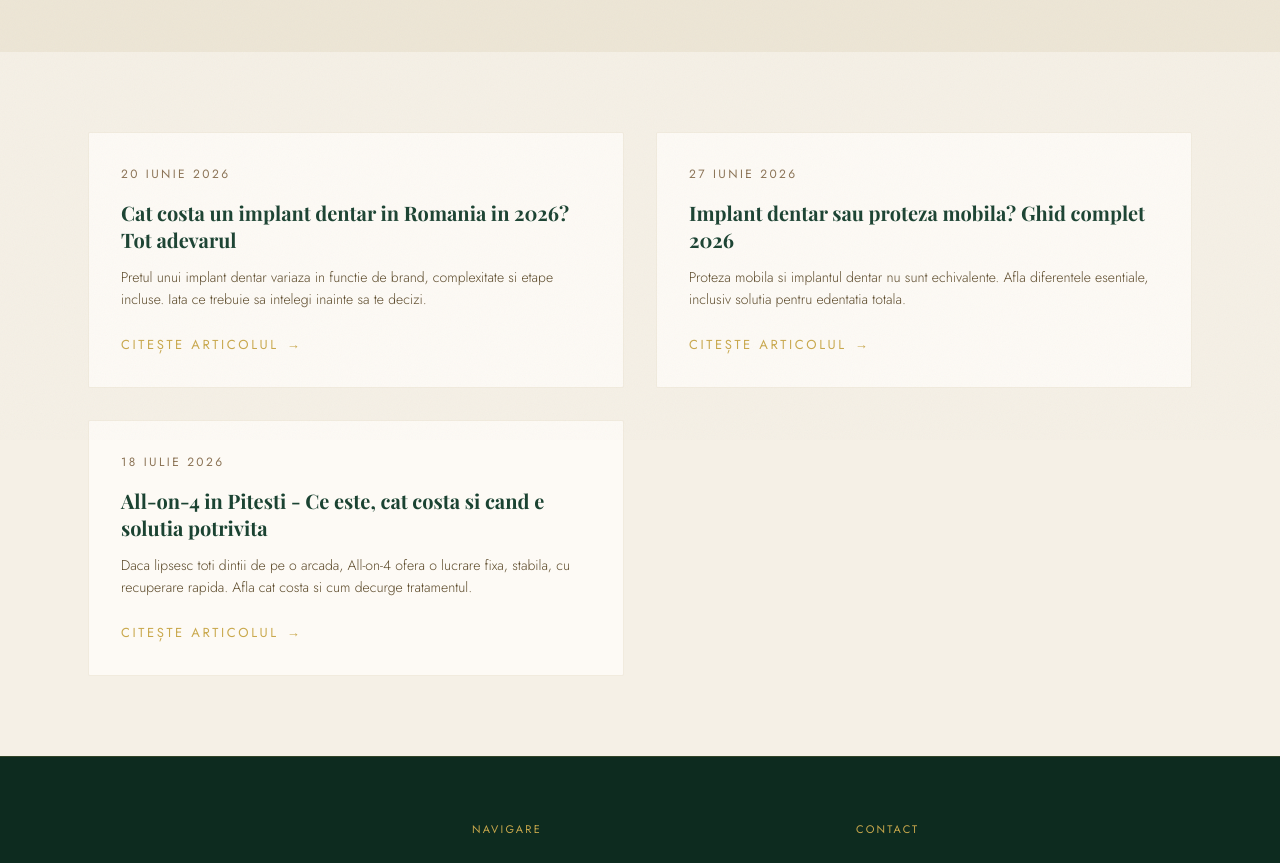
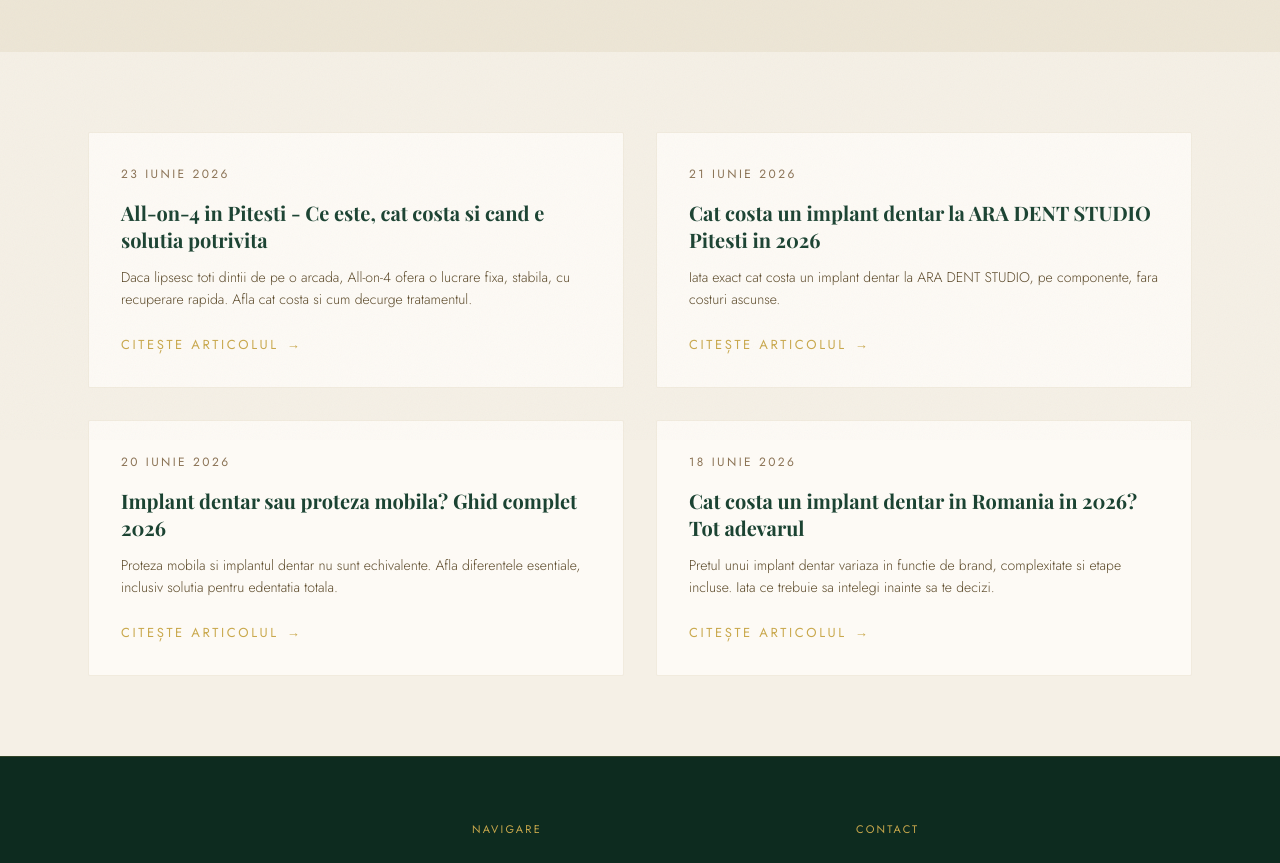
Before and after one commit to Rbt1/aradentpitesti, a Next.js app: page /blog in a window 1280 px wide. Shown: the part 360-1223 px from the top of the page. Built offline with nearby package versions, Linux system fonts and the light colour scheme; grey boxes are pictures that could not be loaded.

Commit message:
fix date articole blog si verific articol lipsa

```diff
--- a/app/blog/page.tsx
+++ b/app/blog/page.tsx
@@ -17,6 +17,10 @@ export const metadata: Metadata = {
     type: 'website',
   },
 }
+
+const articoleSortate = [...articole].sort(
+  (a, b) => new Date(b.date).getTime() - new Date(a.date).getTime()
+)
 
 export default function BlogPage() {
   return (
@@ -43,7 +47,7 @@ export default function BlogPage() {
         <section className="py-20 px-6 bg-cream">
           <div className="container-site max-w-4xl">
             <div className="grid grid-cols-1 md:grid-cols-2 gap-8">
-              {articole.map((articol) => (
+              {articoleSortate.map((articol) => (
                 <article
                   key={articol.slug}
                   className="bg-offwhite border border-bark-light/30 rounded-sm p-8 flex flex-col hover:shadow-[0_8px_32px_rgba(45,106,79,0.12)] transition-shadow duration-300"
--- a/app/sitemap.ts
+++ b/app/sitemap.ts
@@ -21,5 +21,6 @@ export default function sitemap(): MetadataRoute.Sitemap {
     { url: `${base}/servicii/all-on-4-all-on-6`, lastModified: now, changeFrequency: 'monthly', priority: 0.9 },
     { url: `${base}/contact`, lastModified: now, changeFrequency: 'monthly', priority: 0.8 },
     { url: `${base}/blog/all-on-4-pitesti-cat-costa`, lastModified: now, changeFrequency: 'monthly', priority: 0.8 },
+    { url: `${base}/blog/cat-costa-implant-dentar-ara-dent-pitesti`, lastModified: now, changeFrequency: 'monthly', priority: 0.8 },
   ]
 }
--- a/data/articole.ts
+++ b/data/articole.ts
@@ -19,7 +19,7 @@ export const articole: Articol[] = [
     title: 'Cat costa un implant dentar in Romania in 2026? Tot adevarul',
     metaDescription: 'Afla ce factori influenteaza pretul unui implant dentar in Romania in 2026 si cum sa eviti sa platesti de doua ori pentru un implant esuat.',
     excerpt: 'Pretul unui implant dentar variaza in functie de brand, complexitate si etape incluse. Iata ce trebuie sa intelegi inainte sa te decizi.',
-    date: '2026-06-20',
+    date: '2026-06-18',
     continut: `
       <p>Daca ai cautat pe Google "pret implant dentar", probabil ai gasit cifre diferite la fiecare clinica — si asta e confuz. Hai sa clarificam exact de ce variaza preturile si ce ar trebui sa te intereseze cu adevarat.</p>
 
@@ -74,7 +74,7 @@ export const articole: Articol[] = [
     title: 'Implant dentar sau proteza mobila? Ghid complet 2026',
     metaDescription: 'Compara implantul dentar cu proteza mobila: avantaje, dezavantaje, resorbtia osoasa si solutia All-on-4/6 pentru edentatia totala.',
     excerpt: 'Proteza mobila si implantul dentar nu sunt echivalente. Afla diferentele esentiale, inclusiv solutia pentru edentatia totala.',
-    date: '2026-06-27',
+    date: '2026-06-20',
     continut: `
     <p>Cand lipseste un dinte, ai practic doua optiuni serioase: implant dentar sau proteza mobila. Multe persoane aleg proteza pentru ca pare mai simpla si mai accesibila — dar decizia merita analizata cu atentie, pentru ca diferentele pe termen lung sunt semnificative.</p>
 
@@ -162,11 +162,55 @@ export const articole: Articol[] = [
   `,
   },
   {
+    slug: 'cat-costa-implant-dentar-ara-dent-pitesti',
+    title: 'Cat costa un implant dentar la ARA DENT STUDIO Pitesti in 2026',
+    metaDescription: 'Preturi reale pentru implant dentar la ARA DENT STUDIO Pitesti: 1.200 lei implant, 300 lei bont, 150 lei capa de vindecare. Consultatie gratuita.',
+    excerpt: 'Iata exact cat costa un implant dentar la ARA DENT STUDIO, pe componente, fara costuri ascunse.',
+    date: '2026-06-21',
+    continut: `
+      <p>Daca cauti "implant dentar Pitesti" si vrei un raspuns direct, fara sa mai cauti pe 10 site-uri diferite — iata exact cat costa la noi, fara costuri ascunse.</p>
+
+      <h2>Preturile exacte</h2>
+      <p>La ARA DENT STUDIO, tratamentul cu implant dentar este structurat transparent, pe componente:</p>
+      <ul>
+        <li><strong>Implant dentar (Dentium SuperLine II)</strong> — 1.200 lei</li>
+        <li><strong>Bont protetic</strong> — 300 lei</li>
+        <li><strong>Capa de vindecare</strong> — 150 lei</li>
+        <li><strong>Coroana finala</strong> — stabilita la consultatie, in functie de material</li>
+      </ul>
+      <p><strong>Total pentru implant + bont + capa de vindecare: 1.650 lei</strong>, plus coroana finala.</p>
+
+      <h2>Ce este inclus in acest pret</h2>
+      <ul>
+        <li>Implantul propriu-zis — sistemul Dentium SuperLine II, cu peste 25 de ani de date clinice</li>
+        <li>Bontul protetic — piesa care conecteaza implantul de coroana</li>
+        <li>Capa de vindecare — protejeaza zona in perioada de oseointegrare</li>
+      </ul>
+
+      <h2>Ce NU este inclus si de ce</h2>
+      <p>Coroana finala se stabileste separat, pentru ca pretul ei variaza in functie de materialul ales (zirconiu, ceramica etc.) si de cazul specific. Preferam sa fim transparenti si sa-ti spunem exact ce alegi, nu sa ascundem acest cost intr-un pret "pachet" care apoi creste la fata locului.</p>
+
+      <h2>De ce nu vezi un pret mai mic in alta parte</h2>
+      <p>Unele clinici din Pitesti afiseaza preturi foarte mici pentru a atrage clicuri, dar pretul final creste semnificativ cand afli ce nu era inclus initial. La ARA DENT STUDIO preferam sa-ti aratam pretul real al fiecarei componente, ca sa poti compara corect.</p>
+
+      <h2>Ce este inclus gratuit, indiferent de tratament</h2>
+      <ul>
+        <li>Consultatia initiala</li>
+        <li>Radiografia panoramica</li>
+        <li>CT-ul dentar — esential pentru planificarea implantului</li>
+      </ul>
+      <p>Acestea sunt gratuite la ARA DENT STUDIO pentru toti pacientii, indiferent daca alegi sa continui cu tratamentul sau nu.</p>
+
+      <h2>De ce conteaza evaluarea inainte de pret</h2>
+      <p>Pretul final depinde de cazul tau — daca ai nevoie de tratament pregatitor (tratarea cariilor, igienizare profesionala) inainte de implant, sau daca osul disponibil necesita o evaluare suplimentara. De aceea, consultatia gratuita cu radiografie si CT este pasul corect inainte de orice decizie de pret.</p>
+    `,
+  },
+  {
     slug: 'all-on-4-pitesti-cat-costa',
     title: 'All-on-4 in Pitesti - Ce este, cat costa si cand e solutia potrivita',
     metaDescription: 'All-on-4 Pitesti: ce este, cand se recomanda si cat costa la ARA DENT STUDIO. Incarcare imediata, consultatie gratuita cu scanare si CT 3D.',
     excerpt: 'Daca lipsesc toti dintii de pe o arcada, All-on-4 ofera o lucrare fixa, stabila, cu recuperare rapida. Afla cat costa si cum decurge tratamentul.',
-    date: '2026-07-18',
+    date: '2026-06-23',
     continut: `
       <p>Daca lipsesc toti dintii de pe o arcada si esti in cautarea unei solutii permanente, All-on-4 este una dintre cele mai eficiente optiuni disponibile astazi in implantologie. Hai sa vedem exact ce inseamna, cum decurge tratamentul si cat costa la ARA DENT STUDIO Pitesti.</p>
 
```
